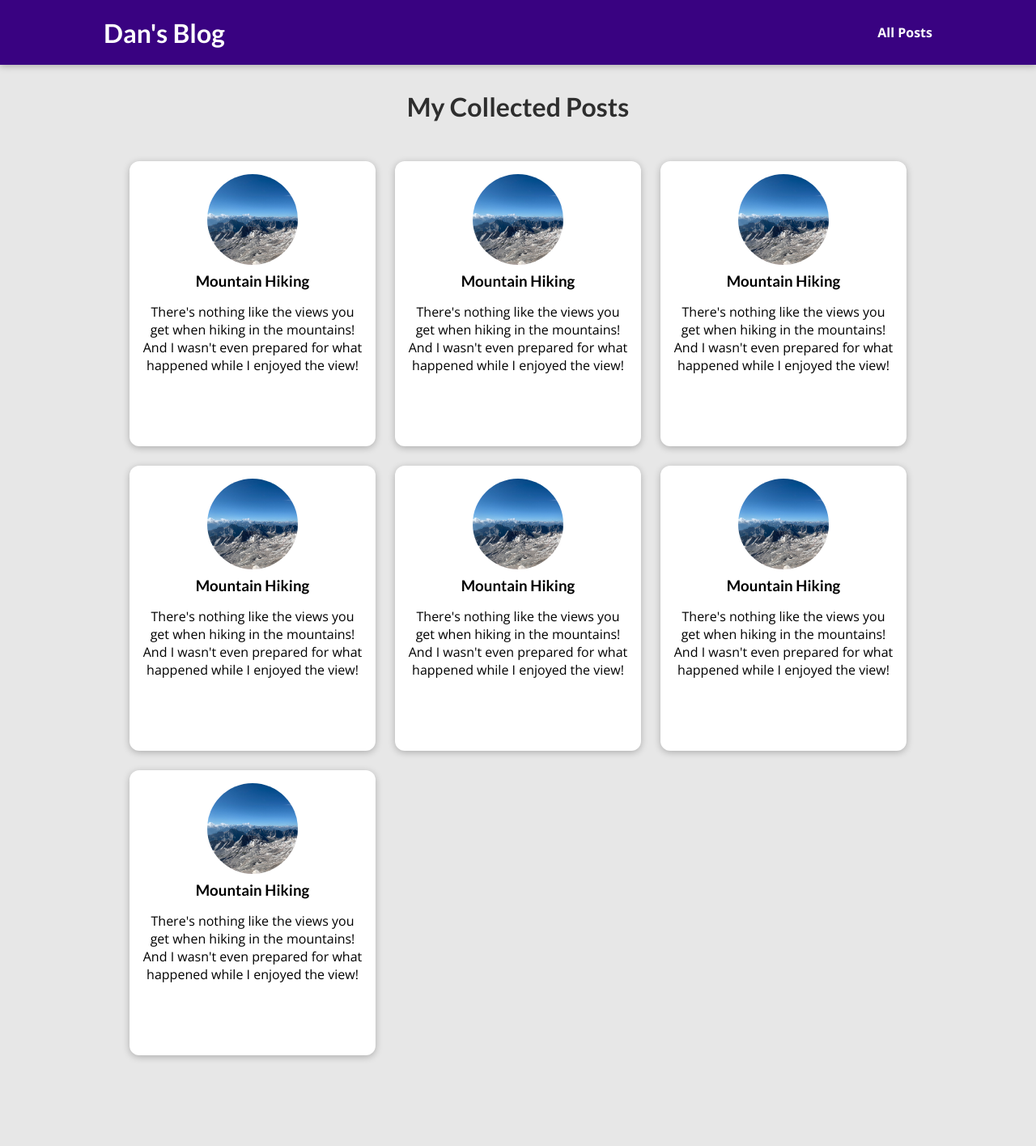
After one commit to dangjogvara/my_site, a Django app: page /posts in a window 1280 px wide. The commit adds this page. Shown: the whole page at 81% size. Run offline with Django 4.2, Linux system fonts and the light colour scheme.

Commit message:
all posts styling

```diff
--- /dev/null
+++ b/blog/static/blog/all-posts.css
@@ -0,0 +1,43 @@
+body {
+  background-color: #e7e7e7;
+}
+
+#main-navigation {
+  background-color: #390281;
+  box-shadow: 0 2px 8px rgba(0, 0, 0, 0.25);
+}
+
+#all-posts {
+  margin: 7rem auto;
+  width: 90%;
+  max-width: 60rem;
+}
+
+#all-posts h2 {
+  text-align: center;
+  font-size: 2rem;
+  color: #2e2e2e;
+  margin: 3rem 0;
+}
+
+ul {
+  list-style: none;
+  margin: 0;
+  padding: 0;
+  display: grid;
+  grid-template-columns: repeat(auto-fill, minmax(17rem, 1fr));
+  gap: 1.5rem;
+}
+
+.post img {
+  width: 7rem;
+  height: 7rem;
+}
+
+.post a {
+  height: 22rem;
+  transform-origin: center;
+  box-shadow: 0 2px 8px rgba(0, 0, 0, 0.25);
+  border-radius: 12px;
+  background-color: white;
+}
--- /dev/null
+++ b/blog/static/blog/post.css
@@ -0,0 +1,43 @@
+.post {
+    display: flex;
+    flex-direction: column;
+    align-items: center;
+    text-align: center;
+}
+
+.post a {
+    text-decoration: none;
+    color: black;
+    transition: all 0.2s ease;
+    padding: 1rem;
+}
+
+.post a:hover,
+.post a:active {
+    transform: scale(1.1);
+    background-color: #390281;
+    color: white;
+}
+
+.post img {
+    width: 5rem;
+    height: 5rem;
+    object-fit: cover;
+    border-radius: 50%;
+}
+
+.post h3 {
+    margin: 0.25rem 0;
+}
+
+.post time {
+    color: #666666;
+    margin: 0.25rem;
+    font-style: italic;
+    font-size: 0.85rem;
+}
+
+.post:hover time,
+.post:active time {
+    color: white;
+}
--- /dev/null
+++ b/blog/templates/blog/all-posts.html
@@ -0,0 +1,26 @@
+{% extends 'base.html' %}
+{% load static %}
+
+{% block title %}
+    All My Posts
+{% endblock %}
+
+{% block css_files %}
+    <link rel="stylesheet" href="{% static 'blog/post.css' %}">
+    <link rel="stylesheet" href="{% static 'blog/all-posts.css' %}">
+{% endblock %}
+
+{% block content %}
+    <section id="all-posts">
+        <h2>My Collected Posts</h2>
+        <ul>
+            {% include 'blog/includes/post.html' %}
+            {% include 'blog/includes/post.html' %}
+            {% include 'blog/includes/post.html' %}
+            {% include 'blog/includes/post.html' %}
+            {% include 'blog/includes/post.html' %}
+            {% include 'blog/includes/post.html' %}
+            {% include 'blog/includes/post.html' %}
+        </ul>
+    </section>
+{% endblock %}
--- /dev/null
+++ b/blog/templates/blog/includes/post.html
@@ -0,0 +1,14 @@
+{% load static %}
+
+<li>
+    <article class="post">
+        <a href="">
+            <img src="{% static 'blog/images/mountains.jpg' %}" alt="Mountain Hiking"/>
+            <div class="post__content">
+                <h3>Mountain Hiking</h3>
+                <p>There's nothing like the views you get when hiking in the mountains! And I wasn't even
+                    prepared for what happened while I enjoyed the view!</p>
+            </div>
+        </a>
+    </article>
+</li>
--- a/blog/urls.py
+++ b/blog/urls.py
@@ -4,6 +4,6 @@ from . import views
 
 urlpatterns = [
     path('', views.starting_page, name='starting-page'),
-    path('/posts', views.posts, name='posts-page'),
+    path('posts', views.posts, name='posts-page'),
     path('/posts/<slug:slug>', views.post_detail, name='post-detail-page')
 ]
--- a/blog/views.py
+++ b/blog/views.py
@@ -7,7 +7,7 @@ def starting_page(request):
 
 
 def posts(request):
-    pass
+    return render(request, 'blog/all-posts.html')
 
 
 def post_detail(request):
--- a/templates/base.html
+++ b/templates/base.html
@@ -12,6 +12,10 @@
     {% block css_files %}{% endblock %}
 </head>
 <body>
+<header id="main-navigation">
+        <h1><a href="">Dan's Blog</a></h1>
+        <nav><a href="">All Posts</a></nav>
+    </header>
 {% block content %}{% endblock %}
 </body>
 </html>
```
Also changed, not shown: blog/templates/blog/index.html (+2 -17 lines).
